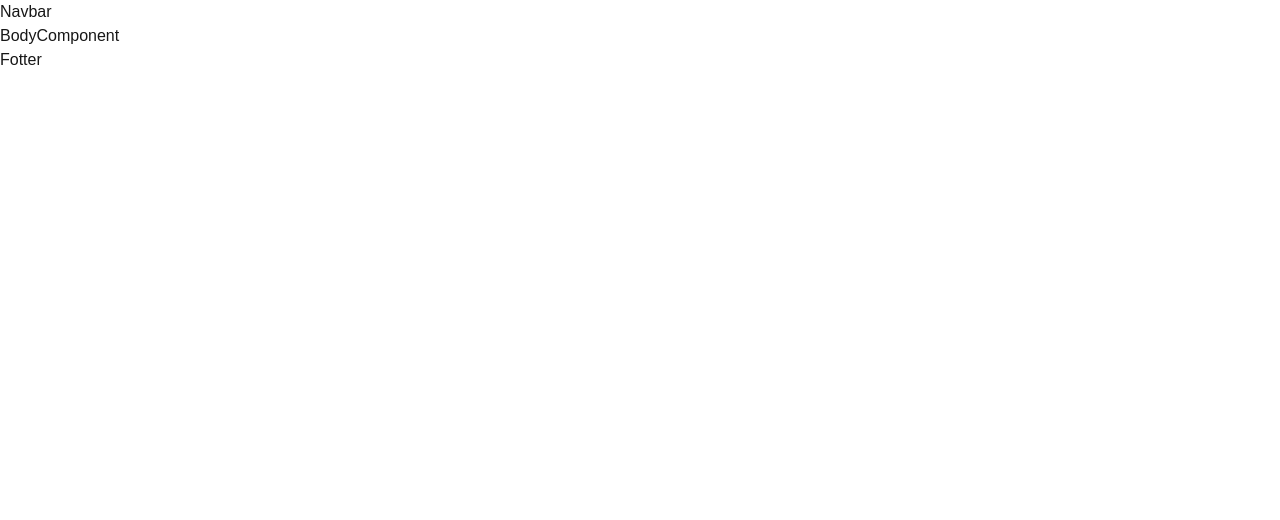
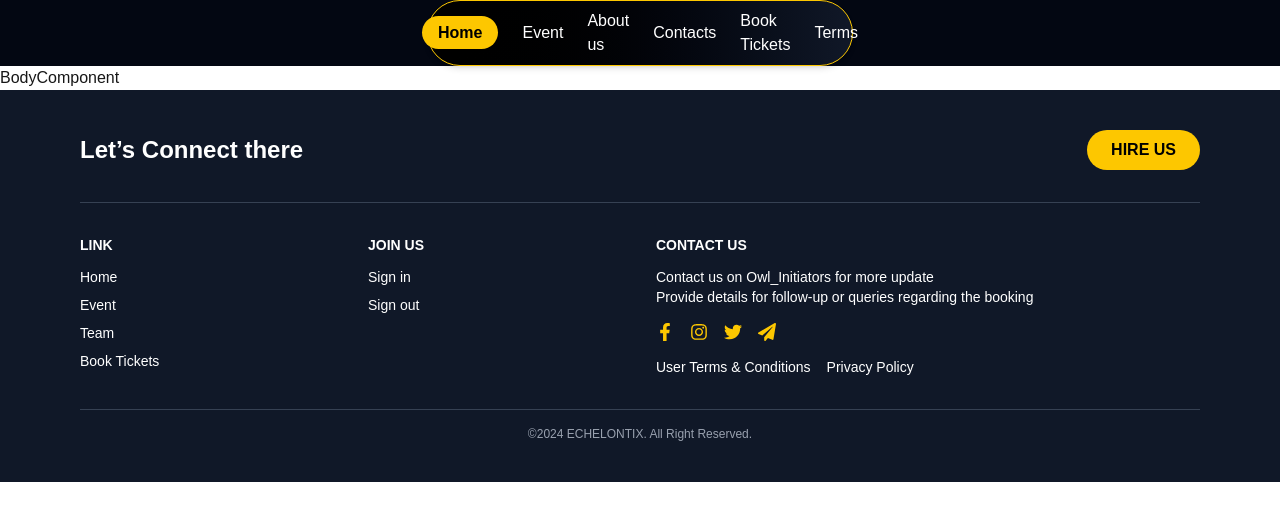
Before and after one commit to Samdav2/echelontix, a Next.js app: page / in a window 1280 px wide. Shown: the top 520 px of the page. Built offline with nearby package versions, Linux system fonts and the light colour scheme.

Commit message:
Fixing Nav bar

```diff
--- a/src/component/Fotter.tsx
+++ b/src/component/Fotter.tsx
@@ -1,11 +1,75 @@
-import React from 'react'
+import React from "react";
+import {
+  FaFacebookF,
+  FaInstagram,
+  FaTwitter,
+  FaPaperPlane,
+} from "react-icons/fa";
 
-function Fotter() {
+const Footer: React.FC = () => {
   return (
-    <div>
-        {/* design the fotter here */}
-        Fotter</div>
-  )
-}
+    <footer className="bg-gray-900 text-white py-10 px-6 md:px-20">
+      <div className="flex justify-between items-center mb-8">
+        <h2 className="text-2xl font-semibold">Let’s Connect there</h2>
+        <button className="bg-yellow-400 text-black px-6 py-2 rounded-full font-bold hover:bg-yellow-300">
+          HIRE US
+        </button>
+      </div>
 
-export default Fotter
+      <hr className="border-gray-700 mb-8" />
+
+      <div className="grid grid-cols-1 sm:grid-cols-2 md:grid-cols-4 gap-8 text-sm">
+        {/* Links */}
+        <div>
+          <h3 className="font-semibold mb-3 uppercase">Link</h3>
+          <ul className="space-y-2">
+            <li><a href="#" className="hover:underline">Home</a></li>
+            <li><a href="#" className="hover:underline">Event</a></li>
+            <li><a href="#" className="hover:underline">Team</a></li>
+            <li><a href="#" className="hover:underline">Book Tickets</a></li>
+          </ul>
+        </div>
+
+        {/* Join Us */}
+        <div>
+          <h3 className="font-semibold mb-3 uppercase">Join Us</h3>
+          <ul className="space-y-2">
+            <li><a href="#" className="hover:underline">Sign in</a></li>
+            <li><a href="#" className="hover:underline">Sign out</a></li>
+          </ul>
+        </div>
+
+        {/* Contact Us */}
+        <div className="md:col-span-2">
+          <h3 className="font-semibold mb-3 uppercase">Contact Us</h3>
+          <p>Contact us on Owl_Initiators for more update</p>
+          <p>Provide details for follow-up or queries regarding the booking</p>
+
+          <div className="flex gap-4 mt-4 text-yellow-400 text-lg">
+            <a href="#"><FaFacebookF /></a>
+            <a href="#"><FaInstagram /></a>
+            <a href="#"><FaTwitter /></a>
+            <a href="#"><FaPaperPlane /></a>
+          </div>
+
+          <div className="mt-4">
+            <a href="#" className="hover:underline text-sm mr-4">
+              User Terms & Conditions
+            </a>
+            <a href="#" className="hover:underline text-sm">
+              Privacy Policy
+            </a>
+          </div>
+        </div>
+      </div>
+
+      <hr className="border-gray-700 mt-8 mb-4" />
+
+      <div className="text-center text-xs text-gray-400">
+        ©2024 ECHELONTIX. All Right Reserved.
+      </div>
+    </footer>
+  );
+};
+
+export default Footer;
--- a/src/component/Navbar.tsx
+++ b/src/component/Navbar.tsx
@@ -1,12 +1,34 @@
-import React from 'react'
+import React from 'react';
 
-function Navbar() {
+const Navbar = () => {
   return (
-    <div>
-        {/* Desig the Navbar here */}
-        Navbar
+    <div className=" flex items-center justify-center bg-gray-950">
+    <nav className="bg-gradient-to-r from-black to-gray-900 text-white py-2 px-4 rounded-full border border-yellow-400 flex justify-center shadow-md w-1/3 ">
+      <ul className="flex space-x-6 items-center mx-w-md">
+        <li>
+          <a href="#" className="bg-yellow-400 text-black font-bold py-2 px-4 rounded-full">
+            Home
+          </a>
+        </li>
+        <li>
+          <a href="#" className="hover:text-yellow-400 transition duration-200">Event</a>
+        </li>
+        <li>
+          <a href="#" className="hover:text-yellow-400 transition duration-200">About us</a>
+        </li>
+        <li>
+          <a href="#" className="hover:text-yellow-400 transition duration-200">Contacts</a>
+        </li>
+        <li>
+          <a href="#" className="hover:text-yellow-400 transition duration-200">Book Tickets</a>
+        </li>
+        <li>
+          <a href="#" className="hover:text-yellow-400 transition duration-200">Terms</a>
+        </li>
+      </ul>
+    </nav>
     </div>
-  )
-}
+  );
+};
 
-export default Navbar
+export default Navbar;
```
Also changed, not shown: package.json (+5 -4 lines), 1 other file (tests, documents, lock files or other folders).
